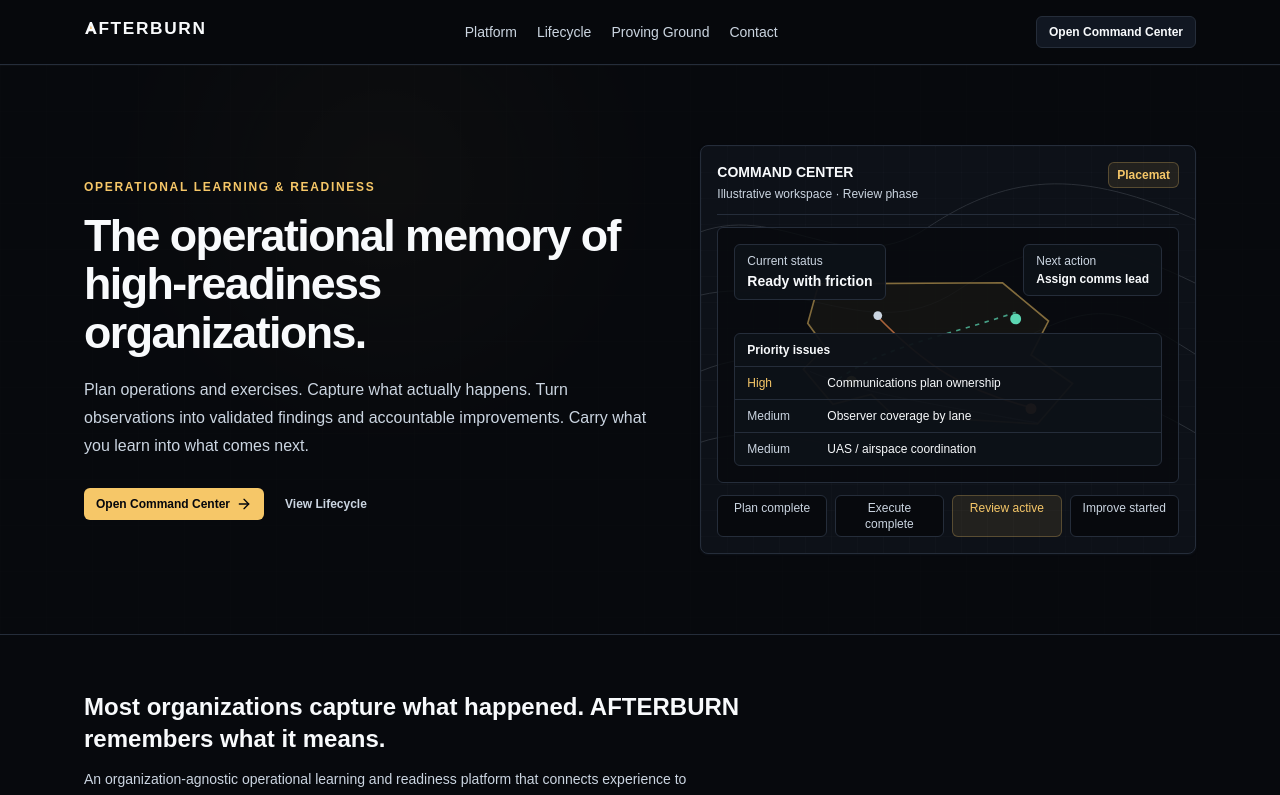
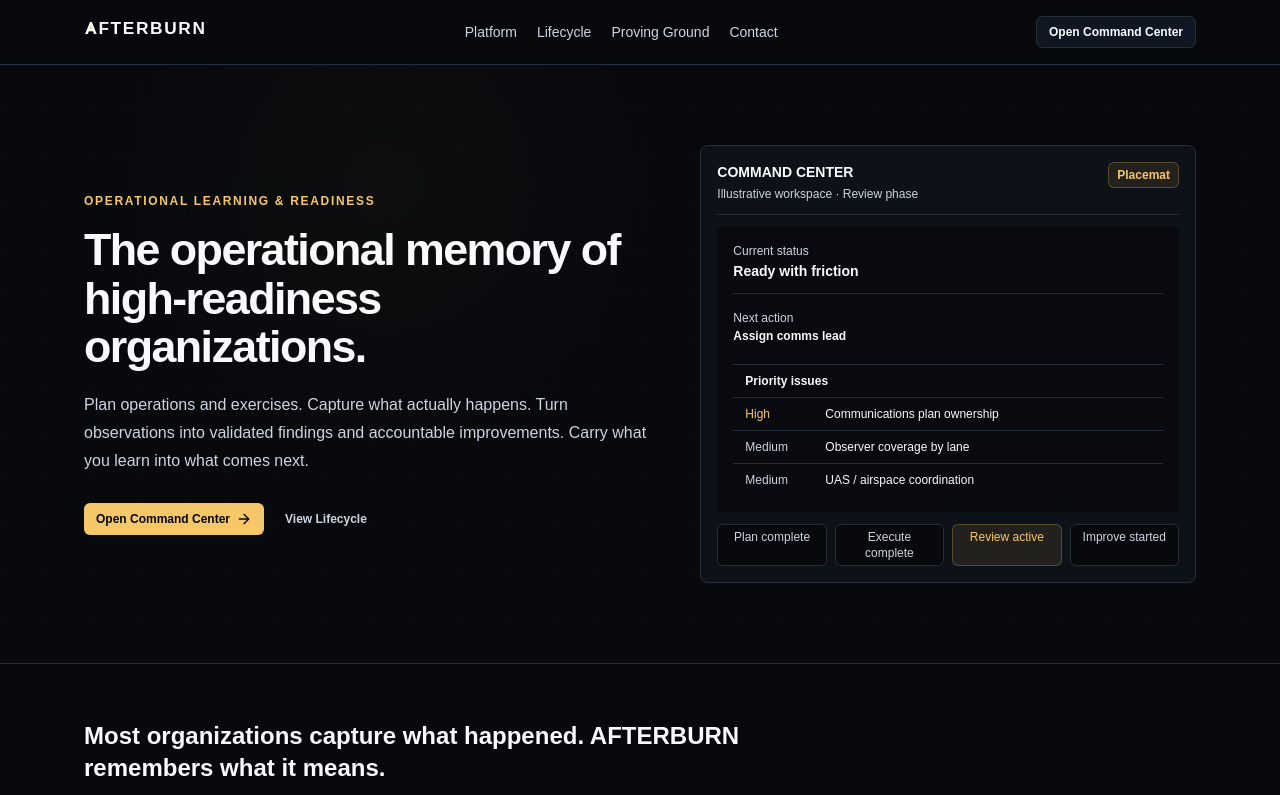
Before and after one commit to adamheadrick/AFTERBURN-2.0, a Next.js app: page / in a window 1280 px wide. Shown: the top 795 px of the page. Built offline with nearby package versions, Linux system fonts and the light colour scheme.

Commit message:
Remove decorative map from homepage Command Center preview

```diff
--- a/app/page.tsx
+++ b/app/page.tsx
@@ -112,16 +112,9 @@
   }
 ];
 
-function OperationalMapPanel() {
+function CommandCenterPreview() {
   return (
     <div className="relative overflow-hidden rounded-lg border border-line bg-panel p-4 shadow-panel">
-      <div className="absolute inset-0 opacity-[0.24] [background-image:linear-gradient(rgba(203,213,225,0.075)_1px,transparent_1px),linear-gradient(90deg,rgba(203,213,225,0.075)_1px,transparent_1px)] [background-size:26px_26px]" />
-      <svg className="absolute inset-0 h-full w-full opacity-[0.16]" viewBox="0 0 520 420" aria-hidden="true">
-        <path d="M-20 95 C75 42 148 142 238 82 S405 18 540 82" stroke="#cbd5e1" strokeWidth="1" fill="none" />
-        <path d="M-34 164 C84 111 170 214 270 148 S430 92 548 154" stroke="#cbd5e1" strokeWidth="1" fill="none" />
-        <path d="M-12 238 C112 178 182 288 304 218 S438 162 552 235" stroke="#cbd5e1" strokeWidth="1" fill="none" />
-        <path d="M-20 316 C78 265 196 356 296 298 S432 244 538 308" stroke="#cbd5e1" strokeWidth="1" fill="none" />
-      </svg>
 
       <div className="relative grid gap-3">
         <div className="flex items-start justify-between gap-3 border-b border-line pb-3">
@@ -132,31 +125,16 @@
           <span className="rounded-md border border-flare/25 bg-flare/10 px-2 py-1 text-xs font-semibold text-flare">Placemat</span>
         </div>
 
-        <div className="relative h-64 overflow-hidden rounded-md border border-line bg-night/80">
-          <svg className="absolute inset-0 h-full w-full" viewBox="0 0 420 230" aria-hidden="true">
-            <path
-              d="M92 50 260 49 302 84 286 115 324 141 292 178 160 170 140 151 105 160 78 128 98 108 82 86Z"
-              fill="rgba(246,199,104,0.045)"
-              stroke="rgba(246,199,104,0.5)"
-              strokeWidth="1.5"
-            />
-            <path d="M110 137 C154 106 208 98 272 76" stroke="rgba(91,214,178,0.72)" strokeWidth="1.5" fill="none" strokeDasharray="4 5" />
-            <path d="M144 78 C190 126 226 148 290 164" stroke="rgba(240,138,79,0.68)" strokeWidth="1.5" fill="none" />
-            <path d="M84 130 C130 150 206 162 292 177" stroke="rgba(203,213,225,0.35)" strokeWidth="1" fill="none" />
-            <circle cx="122" cy="139" r="5" fill="#f6c768" />
-            <circle cx="272" cy="82" r="5" fill="#5bd6b2" />
-            <circle cx="286" cy="164" r="5" fill="#f08a4f" />
-            <circle cx="146" cy="79" r="4" fill="#cbd5e1" />
-          </svg>
-          <div className="absolute left-4 top-4 max-w-[12rem] rounded-md border border-line bg-panel/95 px-3 py-2">
+        <div className="grid gap-4 bg-night/80 p-4">
+          <div className="border-b border-line pb-3">
             <p className="text-xs text-steel">Current status</p>
             <p className="mt-0.5 text-sm font-semibold text-ink">Ready with friction</p>
           </div>
-          <div className="absolute right-4 top-4 rounded-md border border-line bg-panel/95 px-3 py-2">
+          <div className="pb-1">
             <p className="text-xs text-steel">Next action</p>
             <p className="mt-0.5 text-xs font-semibold text-ink">Assign comms lead</p>
           </div>
-          <div className="absolute bottom-4 left-4 right-4 overflow-hidden rounded-md border border-line bg-panel/95">
+          <div className="overflow-hidden border-t border-line">
             <div className="border-b border-line px-3 py-2 text-xs font-semibold text-ink">Priority issues</div>
             {heroIssues.map(([severity, issue]) => (
               <div key={issue} className="grid grid-cols-[4.5rem_1fr] gap-2 border-b border-line px-3 py-2 text-xs last:border-b-0">
@@ -232,7 +210,7 @@
               <ButtonLink href="#lifecycle" variant="ghost">View Lifecycle</ButtonLink>
             </div>
           </div>
-          <OperationalMapPanel />
+          <CommandCenterPreview />
         </div>
       </section>
 
```
